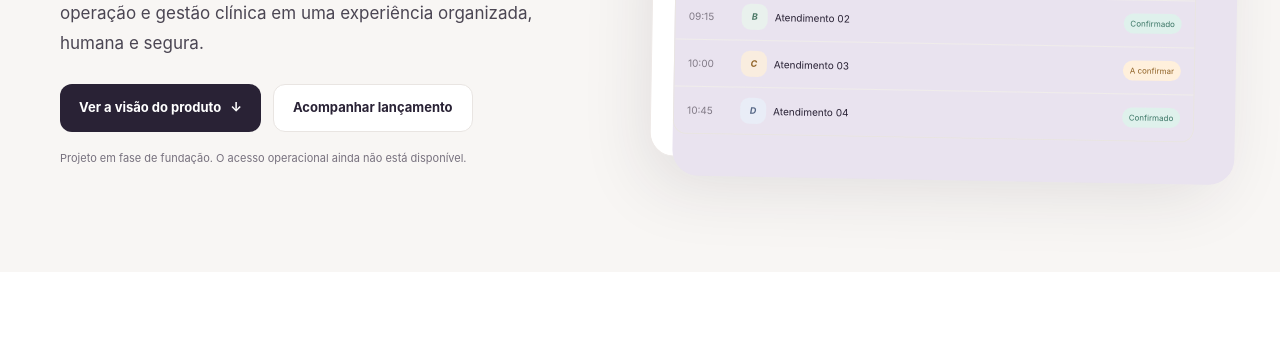
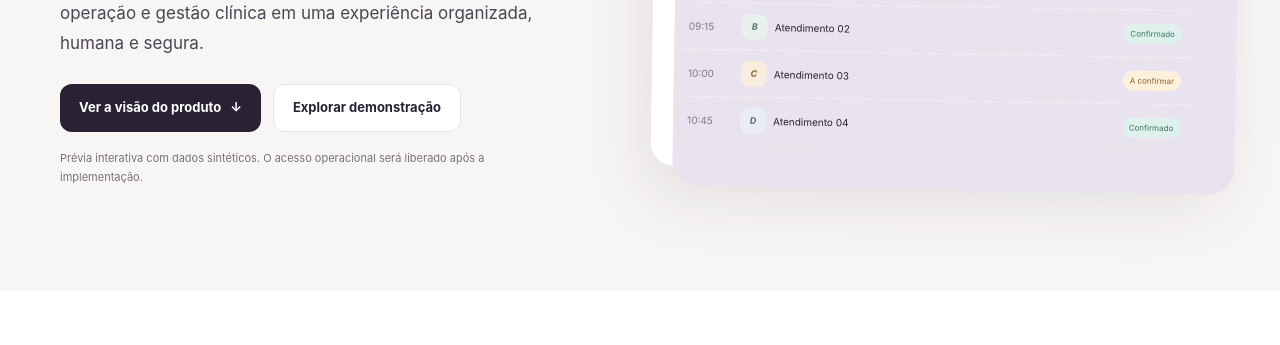
Before and after one commit to Salmeida-webdev/meditrica, a plain HTML site: page index.html in a window 1280 px wide. Shown: the part 446-791 px from the top of the page. Drawn offline with Linux system fonts and the light colour scheme.

Commit message:
feat: link landing to interactive demo

```diff
--- a/index.html
+++ b/index.html
@@ -35,8 +35,8 @@
       <span class="eyebrow"><i class="dot"></i> Gestão clínica em construção</span>
       <h1>Mais clareza para gerir. Mais espaço para cuidar.</h1>
       <p>Medítrica está sendo criada para conectar agenda, equipe, operação e gestão clínica em uma experiência organizada, humana e segura.</p>
-      <div class="hero-actions"><a class="btn" href="#plataforma">Ver a visão do produto <span aria-hidden="true">↓</span></a><a class="btn secondary" href="#contato">Acompanhar lançamento</a></div>
-      <p class="note">Projeto em fase de fundação. O acesso operacional ainda não está disponível.</p>
+      <div class="hero-actions"><a class="btn" href="#plataforma">Ver a visão do produto <span aria-hidden="true">↓</span></a><a class="btn secondary" href="demo.html">Explorar demonstração</a></div>
+      <p class="note">Prévia interativa com dados sintéticos. O acesso operacional será liberado após a implementação.</p>
     </div>
     <div class="preview" aria-label="Prévia ilustrativa de painel de gestão, sem dados reais">
       <div class="p-head"><span class="p-title">Visão da clínica</span><span class="p-date">PRÉVIA ILUSTRATIVA · HOJE</span></div>
@@ -58,7 +58,7 @@
   </section>
   <section id="gestao"><div class="wrap band-inner"><div><span class="eyebrow">Gestão com responsabilidade</span><h2>Segurança faz parte da experiência.</h2><p>O produto está sendo planejado para tratar informações clínicas com controles de acesso, rastreabilidade e privacidade como requisitos de base — antes da entrada de dados reais.</p></div><div class="checks"><div class="check"><b>✓</b><span>Ambientes de desenvolvimento, homologação e produção separados.</span></div><div class="check"><b>✓</b><span>Permissões verificadas no servidor e acesso mínimo por função.</span></div><div class="check"><b>✓</b><span>Auditoria de ações relevantes e trilha de autoria.</span></div><div class="check"><b>✓</b><span>Dados demonstrativos sem identificação de pacientes reais.</span></div></div></div></section>
   <section id="jornada"><div class="wrap"><div class="section-head"><span class="eyebrow">Construção por etapas</span><h2>Começar com uma base sólida.</h2><p>O desenvolvimento avança por fluxos completos, com validação antes de ampliar escopo.</p></div><div class="steps"><article class="step"><small>01 · FUNDAÇÃO</small><h3>Segurança e estrutura</h3><p>Identidade, arquitetura, controle de acesso, clínicas, unidades e trilha de auditoria.</p></article><article class="step"><small>02 · OPERAÇÃO</small><h3>Fluxos essenciais</h3><p>Pacientes, agenda, recepção, prontuário inicial, documentos e caixa básico.</p></article><article class="step"><small>03 · EXPANSÃO</small><h3>Gestão ampliada</h3><p>Portal, comunicação, estoque, integrações e administração da plataforma, conforme validação.</p></article></div></div></section>
-  <section id="contato"><div class="wrap cta"><div><h2>Medítrica está tomando forma.</h2><p>O painel e o acesso de clínicas serão liberados após a implementação e revisão dos fluxos essenciais.</p></div><a class="btn" href="#jornada">Ver etapas do projeto <span aria-hidden="true">↗</span></a></div></section>
+  <section id="contato"><div class="wrap cta"><div><h2>Medítrica está tomando forma.</h2><p>Explore a demonstração interativa com dados fictícios. O acesso operacional será liberado após a implementação dos controles de segurança.</p></div><a class="btn" href="#jornada">Ver etapas do projeto <span aria-hidden="true">↗</span></a></div></section>
 </main>
 <footer><div class="wrap foot"><a class="brand" href="#"><span class="brand-mark" aria-hidden="true"><svg viewBox="0 0 24 24" fill="none"><path d="M4 18V6l8 8 8-8v12M4 11h4m8 0h4" stroke="currentColor" stroke-width="2" stroke-linecap="round" stroke-linejoin="round"/></svg></span>medítrica</a><span>© 2026 Medítrica · Produto em desenvolvimento. Não utilizar para atendimento clínico.</span></div></footer>
 <script>
```
